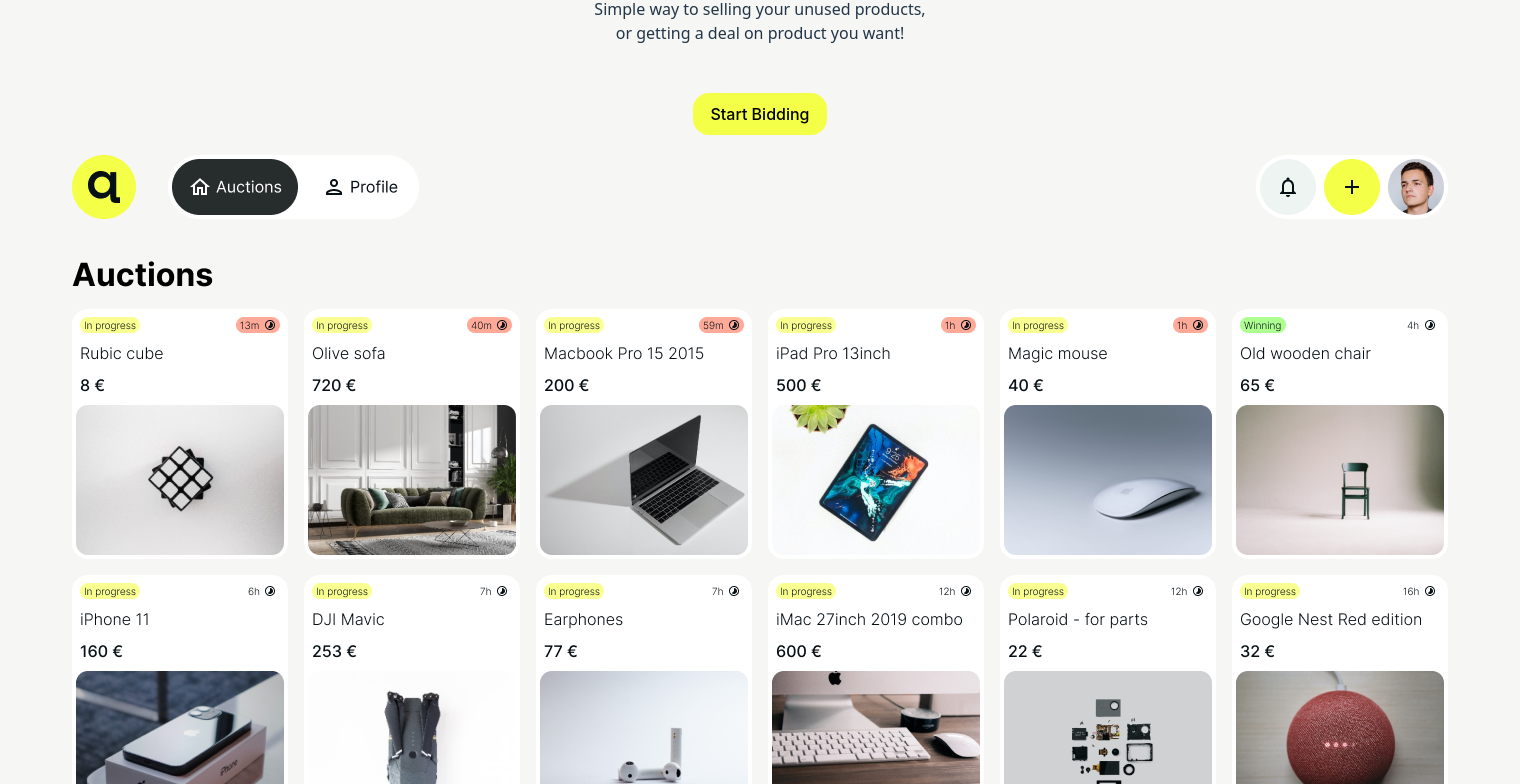
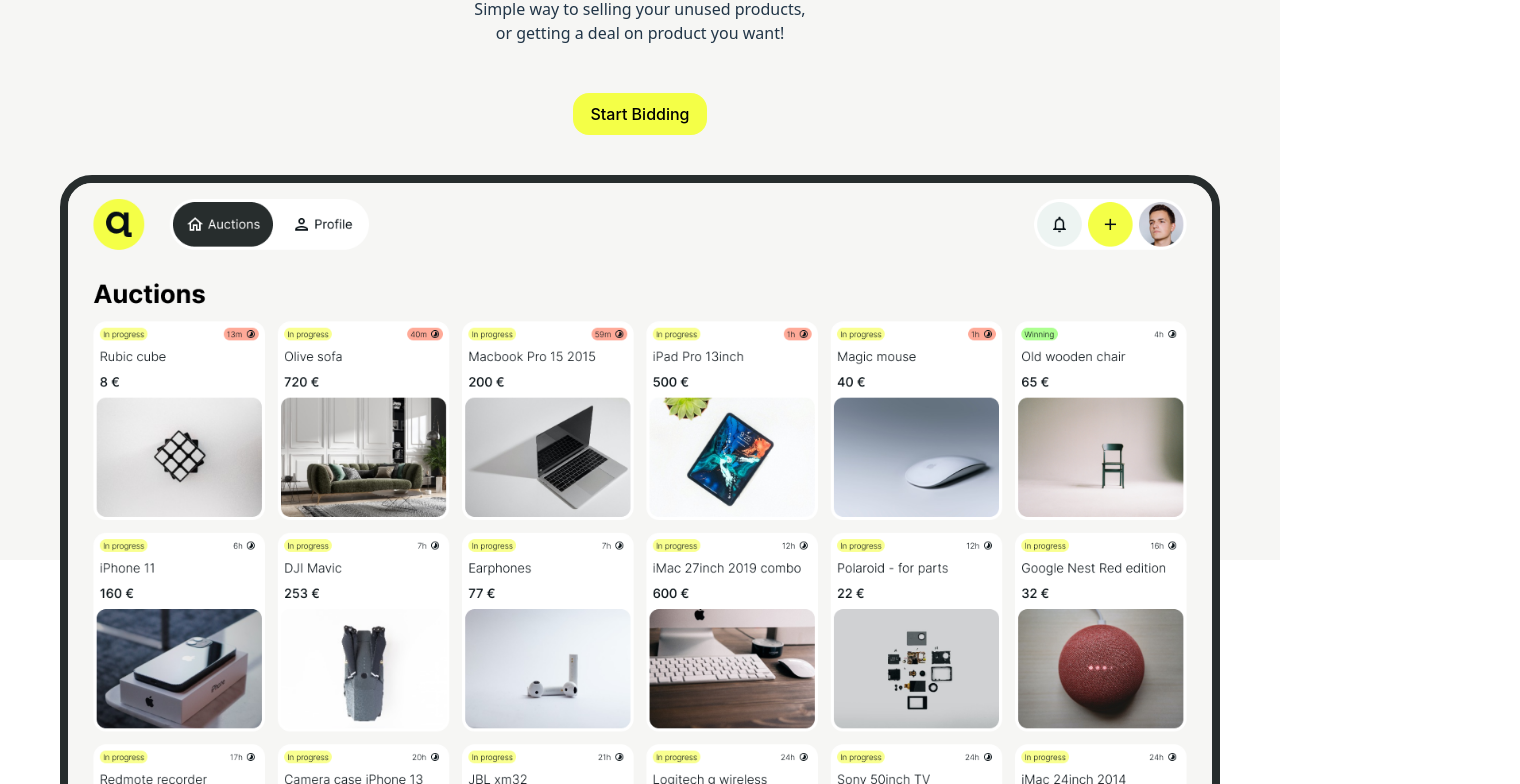
Before and after one commit to AndjelaShida/AuctionBay-Frontend, a React (Vite) app: page / in a window 1280 px wide. Shown: the part 240-1024 px from the top of the page, 1520 px wide, since content can reach past the window. Built offline with nearby package versions, Linux system fonts and the light colour scheme.

Commit message:
fixing landing page

```diff
--- a/src/pages/LandingPage/LandingPage.style.ts
+++ b/src/pages/LandingPage/LandingPage.style.ts
@@ -1,19 +1,9 @@
 import { Link } from "react-router-dom";
 import styled from "styled-components";
 
-export const PageWrapper = styled.div`
-  width: 100%;
-  min-height: 100vh;
-  background-color: #f6f6f4;
-  display: flex;
-  align-items: center;
-  justify-content: center;
-`;
-
 export const Content = styled.div`
-  max-width: 1440px;
-  width: 100%;
-  padding: 40px;
+  width: 1440px;
+  padding: 40px 20px;
   text-align: center;
 `;
 
@@ -112,3 +102,19 @@
 display: flex ;
 gap 16px ;
 `;
+
+export const Auctions = styled.div`
+  width: 1144px;
+  height: auto;
+  border-radius: 32px;
+  border: 8px solid #272D2D;
+  overflow: hidden;
+  margin: 40px auto 0 auto;
+
+  img {
+    width: 100%;
+    height: auto;
+    display: block;
+    object-fit: cover;
+  }
+`;
--- a/src/pages/LandingPage/LandingPage.tsx
+++ b/src/pages/LandingPage/LandingPage.tsx
@@ -1,6 +1,5 @@
-import { IconButton } from "../../Base/Base.style";
+import { IconButton, Wrapper } from "../../Base/Base.style";
 import {
-  PageWrapper,
   Content,
   Button,
   OrText,
@@ -9,12 +8,13 @@
   Header,
   H1,
   AuthButtons,
+  Auctions,
 } from "./LandingPage.style";
 import { Link } from "react-router-dom";
 
 const LandingPage = () => {
   return (
-    <PageWrapper>
+    <Wrapper>
       <Content>
         <Header>
           <IconButton to="#">
@@ -39,10 +39,14 @@
           Simple way to selling your unused products, <br />
           or getting a deal on product you want!
         </Subtitle>
+
         <StartButton>Start Bidding</StartButton>
-        <img src="./images/landingPic.png" alt="Landing Picture" />
+
+        <Auctions>
+          <img src="./images/landingPic.png" alt="Landing Picture" />
+        </Auctions>
       </Content>
-    </PageWrapper>
+    </Wrapper>
   );
 };
 
```
Also changed, not shown: public/images/auctions.png (added).
